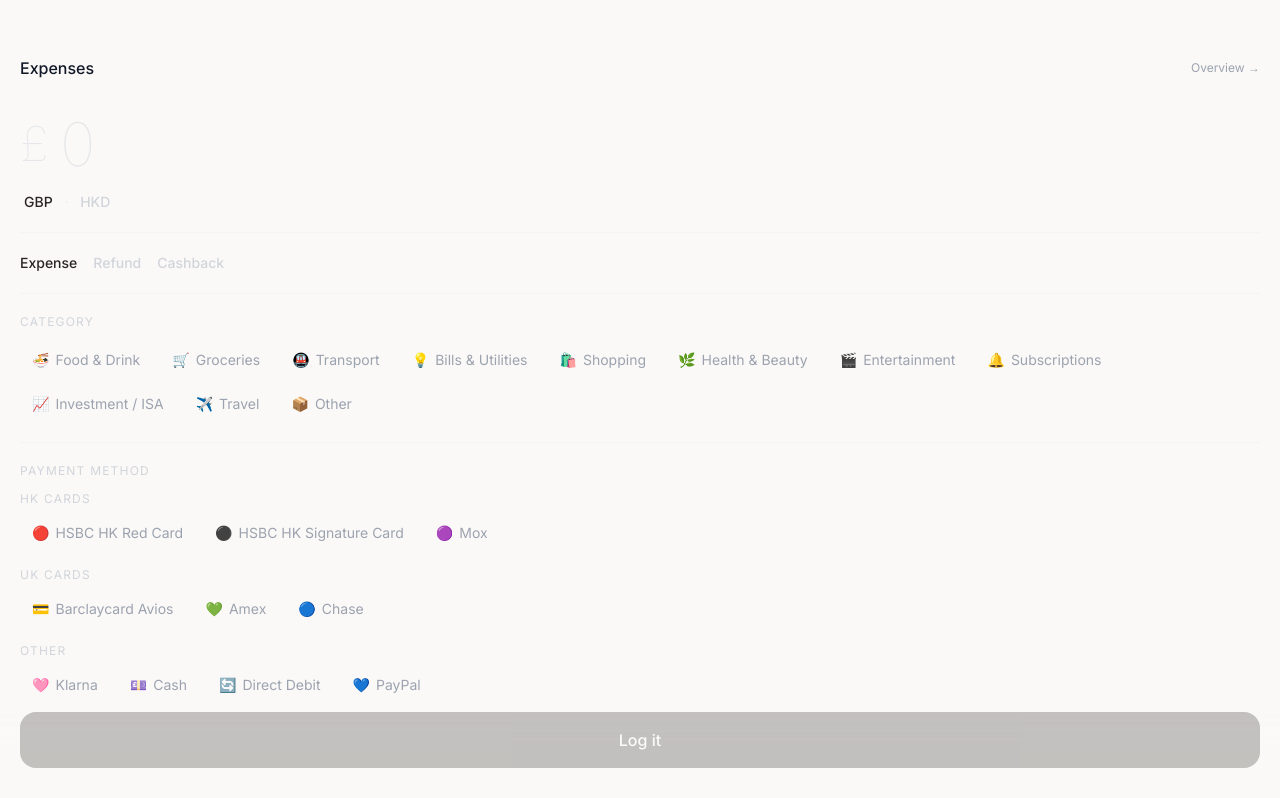
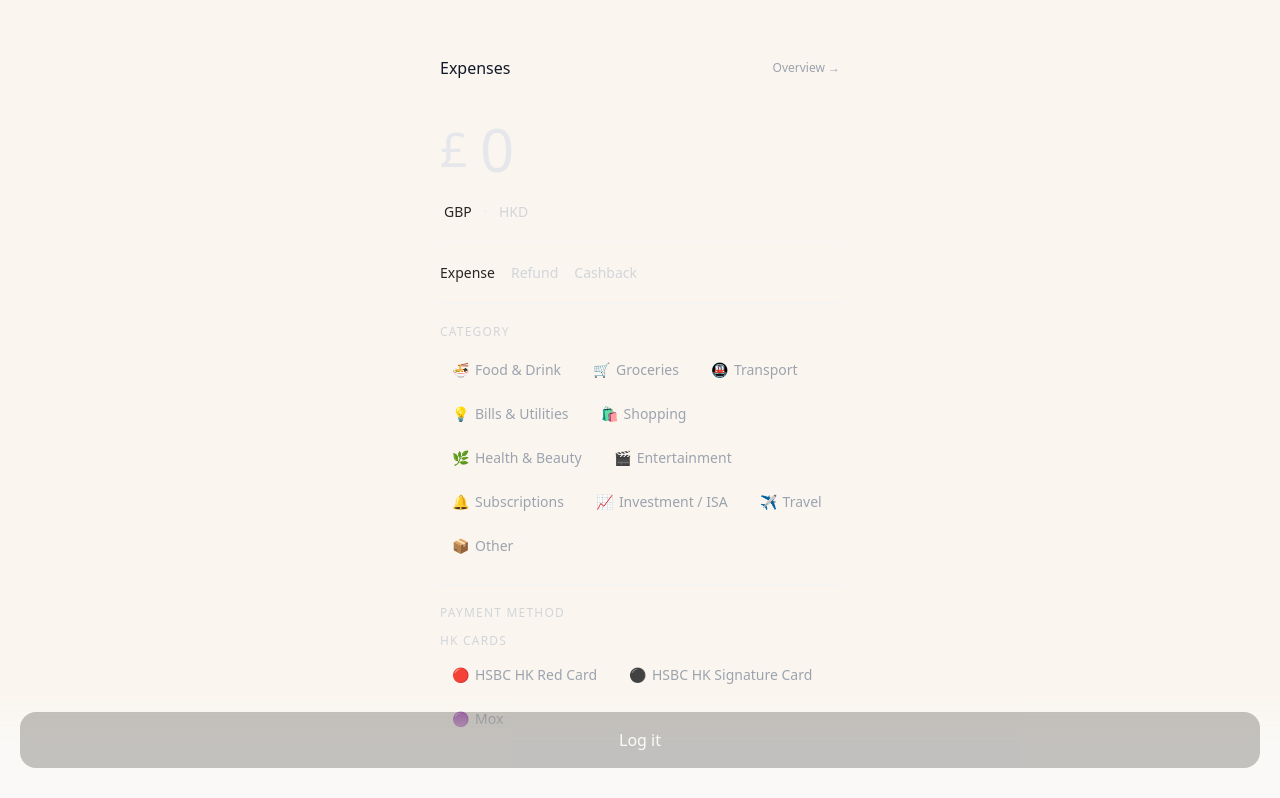
Before and after one commit to DKWTSOI/HK-uk-expense-tracker, a Next.js app: page / in a window 1280 px wide. Shown: the top 798 px of the page. Built offline with nearby package versions, Linux system fonts and the light colour scheme; no server answers; the database is empty.

Commit message:
feat: add Fraunces font and center layout at 440px

```diff
--- a/app/layout.tsx
+++ b/app/layout.tsx
@@ -1,12 +1,17 @@
 import type { Metadata, Viewport } from 'next'
-import { Inter } from 'next/font/google'
+import { Inter, Fraunces } from 'next/font/google'
 import './globals.css'
 import SwRegister from './sw-register'
 
-const inter = Inter({ subsets: ['latin'] })
+const inter = Inter({ subsets: ['latin'], variable: '--font-sans' })
+const fraunces = Fraunces({
+  subsets: ['latin'],
+  variable: '--font-display',
+  axes: ['SOFT', 'WONK'],
+})
 
 export const viewport: Viewport = {
-  themeColor: '#faf9f7',
+  themeColor: '#faf6ef',
 }
 
 export const metadata: Metadata = {
@@ -26,9 +31,11 @@ export const metadata: Metadata = {
 export default function RootLayout({ children }: { children: React.ReactNode }) {
   return (
     <html lang="en">
-      <body className={`${inter.className} text-gray-900 min-h-screen`} style={{ backgroundColor: '#faf9f7' }}>
+      <body className={`${inter.variable} ${fraunces.variable} font-sans text-ink bg-paper-bg min-h-screen`}>
         <SwRegister />
-        {children}
+        <div className="mx-auto max-w-[440px] min-h-screen relative">
+          {children}
+        </div>
       </body>
     </html>
   )
```
